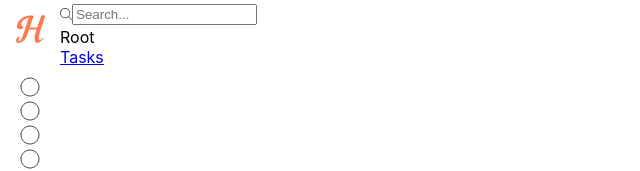
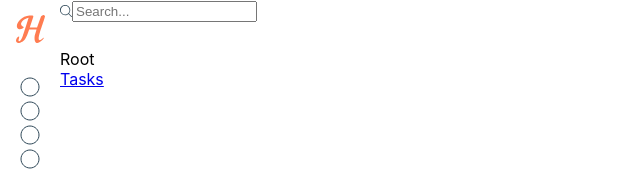
Before and after one commit to vsavitskiy/task-manager, a React (Create React App) app: page / in a window 1280 px wide. Shown: the top 171 px of the page, without its empty margins (0-640 px from the left). Built offline with nearby package versions, Linux system fonts and the light colour scheme; data requests are answered from the project's data file.

Commit message:
fix header layout

```diff
--- a/src/widgets/header/header.module.css
+++ b/src/widgets/header/header.module.css
@@ -1,7 +1,16 @@
 .header {
+
+}
+
+.general {
+    flex: 1;
+}
+
+.subheader {
     display: flex;
     justify-content: space-between;
     align-items: center;
+    flex-wrap: wrap;
 }
 
 .leftSide {
--- a/src/widgets/header/header.tsx
+++ b/src/widgets/header/header.tsx
@@ -25,12 +25,14 @@ export const Header: React.FC<HeaderProps> = (props) => {
         <Searchbar />
       </div>
 
-      <div className={styles.leftSide}>
-        { LeftComponent }
-      </div>
+      <div className={styles.subheader}>
+        <div className={styles.leftSide}>
+          { LeftComponent }
+        </div>
 
-      <div className={styles.rightSide}>
-        { RightComponent }
+        <div className={styles.rightSide}>
+          { RightComponent }
+        </div>
       </div>
     </div>
   )
```
